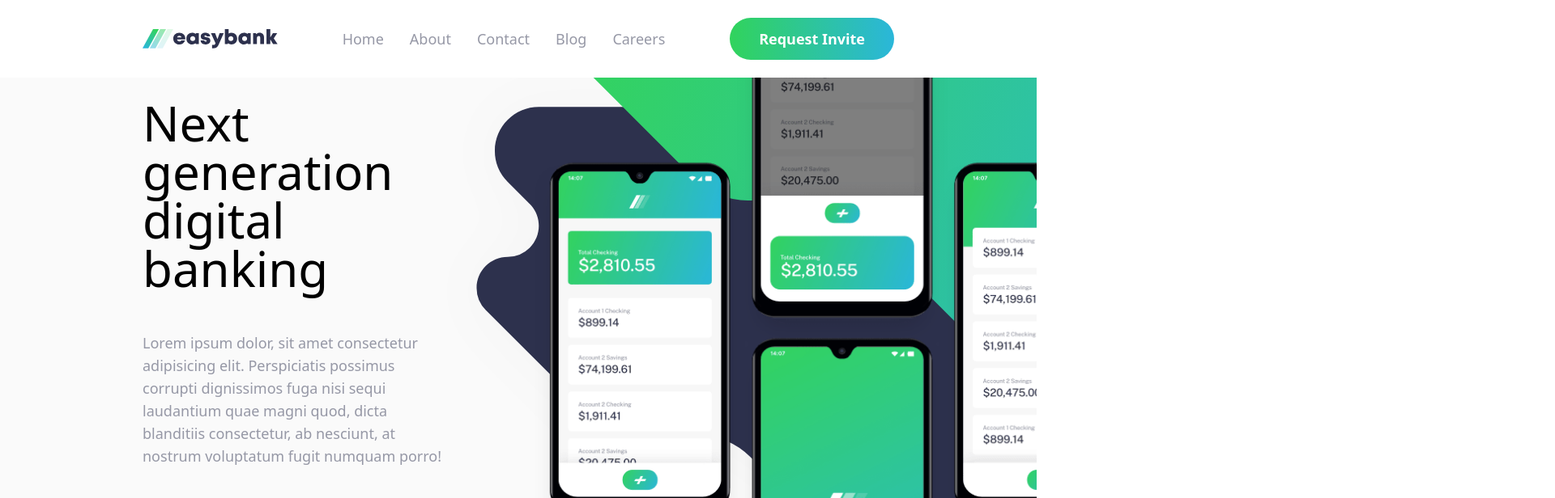
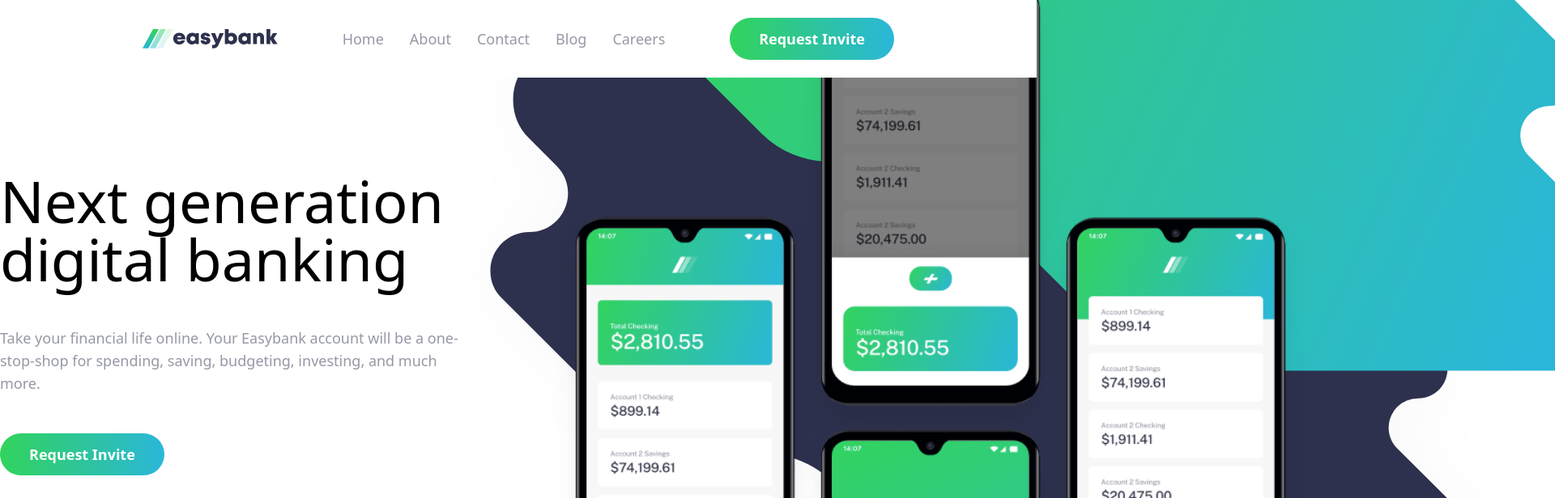
Before and after one commit to MMahdi151/easybank, a React (Vite) app: page / in a window 1280 px wide. Shown: the top 616 px of the page at 81% size, 1920 px wide, since content can reach past the window. Built offline with nearby package versions, Linux system fonts and the light colour scheme.

Commit message:
images position corrected

```diff
--- a/src/components/hero.jsx
+++ b/src/components/hero.jsx
@@ -1,15 +1,14 @@
 export default function Hero() {
   return (
-    <section className="h-screen lg:px-44 flex flex-col-reverse lg:flex-row bg-grayblue-100 relative overflow-x-clip">
-      <div className="flex flex-col gap-12 place-content-center lg:w-2/5">
-        <h1 className="text-4xl lg:text-6xl">
+    <section className="h-screen flex flex-col-reverse lg:flex-row  max-w-6xl">
+      <div className="flex flex-col gap-12 place-content-center lg:w-1/2 h-1/2 lg:h-full">
+        <h1 className="text-4xl lg:text-7xl">
           Next generation digital banking
         </h1>
         <p>
-          Lorem ipsum dolor, sit amet consectetur adipisicing elit. Perspiciatis
-          possimus corrupti dignissimos fuga nisi sequi laudantium quae magni
-          quod, dicta blanditiis consectetur, ab nesciunt, at nostrum voluptatum
-          fugit numquam porro!
+          Take your financial life online. Your Easybank account will be a
+          one-stop-shop for spending, saving, budgeting, investing, and much
+          more.
         </p>
         <div>
           <button className="bg-gradient-to-r from-limegreen to-cyandef py-3 px-9 text-white font-semibold rounded-full">
@@ -17,16 +16,26 @@
           </button>
         </div>
       </div>
-      <div className="lg:w-1/2 relative lg:absolute top-0 right-0 lg:scale-125 z-0">
+      <div className="relative bottom-0 w-full lg:w-1/2 h-1/2 lg:h-full">
         <img
           src="/images/bg-intro-desktop.svg"
-          className="-top-16 -right-20 scale-150 relative lg:top-14 lg:-right-32"
+          className="min-w-[240%] -translate-x-[14%] lg:-translate-x-14 absolute -bottom-16 lg:min-w-[260%] lg:-bottom-28"
         />
         <img
           src="/images/image-mockups.png"
-          className="absolute lg:top-0 lg:-right-16 scale-95 z-20"
+          className="absolute bottom-0 lg:min-w-[160%] md:right-6 lg:left-28 lg:-top-6 z-20"
         />
       </div>
+      {/* <div className="lg:w-1/2 top-0 lg:relative max-h-1/2">
+        <img
+          src="/images/bg-intro-desktop.svg"
+          className="min-w-[200%] lg:min-w-[244%] -mt-40 lg:-mt-[32%] -ml-36 -ml-1/2"
+        />
+        <img
+          src="/images/image-mockups.png"
+          className="min-w-[] lg:min-w-[150%] absolute -top-12 left-[20%] z-20"
+        />
+      </div> */}
     </section>
   );
 }
```
